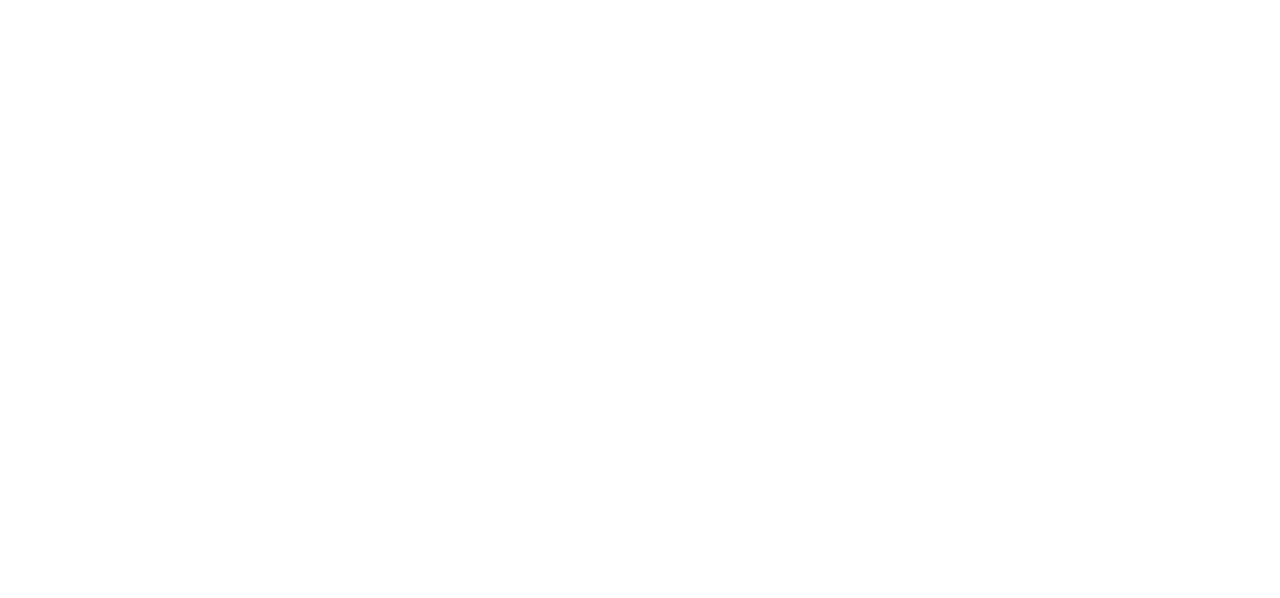
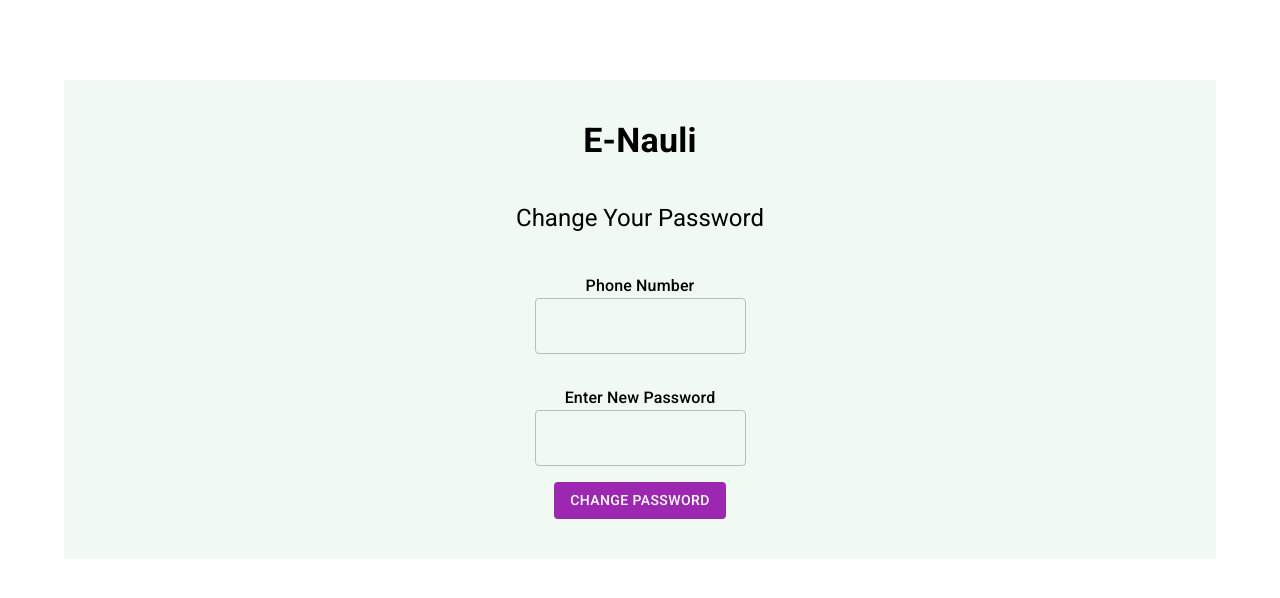
Before and after one commit to Joseph-Mutua/enauli-client, a React (Create React App) app: page /change-password in a window 1280 px wide. Before the commit this address had no page. Shown: the top 598 px of the page. Built offline with nearby package versions, Linux system fonts and the light colour scheme.

Commit message:
Add change password form

```diff
--- a/src/App.js
+++ b/src/App.js
@@ -7,6 +7,7 @@ import SignUp from "./pages/SignUp";
 import ResetPassword from "./pages/ResetPassword";
 import Homepage from "./pages/Homepage";
 import PrivateRoute from "./pages/PrivateRoute";
+import ChangePassword from "./pages/ChangePassword";
 
 function App() {
   return (
@@ -24,6 +25,8 @@ function App() {
             </PrivateRoute>
           }
         />
+
+        <Route path="change-password" element={<ChangePassword/>}/>
       </Routes>
     </div>
   );
--- /dev/null
+++ b/src/components/nav/UserProfile.js
@@ -0,0 +1,87 @@
+import React, { useState } from "react";
+import { useNavigate } from "react-router-dom";
+import {
+  Box,
+  Stack,
+  AppBar,
+  CssBaseline,
+  IconButton,
+  Menu,
+  MenuItem,
+} from "@mui/material";
+
+import AccountCircle from "@mui/icons-material/AccountCircle";
+
+import { isAuth, signout } from "../../helpers/auth";
+
+const UserProfile = () => {
+  const [anchorEl, setAnchorEl] = useState(null);
+  const navigate = useNavigate();
+
+  const handleMenu = (event) => {
+    setAnchorEl(event.currentTarget);
+  };
+
+  const handleClose = () => {
+    setAnchorEl(null);
+  };
+
+  const handlePasswordChange = () => {
+    navigate("/change-password");
+  };
+
+  const handleLogout = () => {
+    signout(() => {
+      navigate("/");
+    });
+  };
+
+  return (
+    <Box sx={{ flexGrow: 1 }}>
+      <CssBaseline />
+      <AppBar disableElevation position="static">
+        <Stack>
+          {isAuth() && (
+            <Stack direction="row" justifyContent="flex-end">
+              <Box>
+                {" "}
+                <IconButton
+                  size="large"
+                  aria-label="account of current user"
+                  aria-controls="menu-appbar"
+                  aria-haspopup="true"
+                  onClick={handleMenu}
+                  color="inherit"
+                >
+                  <AccountCircle />
+                </IconButton>
+                <Menu
+                  id="menu-appbar"
+                  anchorEl={anchorEl}
+                  anchorOrigin={{
+                    vertical: "top",
+                    horizontal: "right",
+                  }}
+                  keepMounted
+                  transformOrigin={{
+                    vertical: "top",
+                    horizontal: "right",
+                  }}
+                  open={Boolean(anchorEl)}
+                  onClose={handleClose}
+                >
+                  <MenuItem onClick={handlePasswordChange}>
+                    Change Password
+                  </MenuItem>
+                  <MenuItem onClick={handleLogout}>Logout</MenuItem>
+                </Menu>
+              </Box>
+            </Stack>
+          )}
+        </Stack>
+      </AppBar>
+    </Box>
+  );
+};
+
+export default UserProfile;
--- /dev/null
+++ b/src/pages/ChangePassword.js
@@ -0,0 +1,122 @@
+import React, { useState } from "react";
+import { useNavigate } from "react-router-dom";
+import {
+  Container,
+  Stack,
+  Box,
+  Button,
+  Typography,
+  TextField,
+} from "@mui/material";
+
+// Custom Components
+import SnackBarNotification from "../components/common/SnackBarNotification";
+
+// Functions
+import { signup } from "../functions/auth";
+
+const ChangePassword = () => {
+  const [values, setValues] = useState({
+    phoneNumber: "",
+    password: "",
+    snackBarMessage: "",
+    openSnackbar: false,
+    severity: "success",
+  });
+  const { phoneNumber, password, openSnackbar, snackBarMessage, severity } =
+    values;
+  const navigate = useNavigate();
+  const handleChange = (prop) => (event) => {
+    setValues({ ...values, [prop]: event.target.value });
+  };
+
+  const handleClose = (event, reason) => {
+    if (reason === "clickaway") {
+      return;
+    }
+    setValues({ ...values, openSnackbar: false });
+  };
+
+  const handleSubmit = async (e) => {
+    e.preventDefault();
+    if (phoneNumber && password) {
+      console.log("PHONE NUMBER", phoneNumber, "PASSWORD", password);
+
+      try {
+        const res = await signup(phoneNumber, password);
+        console.log(res);
+
+        navigate("/");
+        setValues({
+          ...values,
+          snackBarMessage: res.data.message,
+          severity: "success",
+          openSnackbar: true,
+        });
+      } catch (err) {
+        console.log(err);
+        setValues({
+          ...values,
+          snackBarMessage: err.response.data.error,
+          severity: "error",
+          openSnackbar: true,
+        });
+      }
+    }
+  };
+
+  return (
+    <Container maxWdith="xl">
+      <Stack sx={{ bgcolor: "#f0faf3", mt: 10 }}>
+        <SnackBarNotification
+          openSnackbar={openSnackbar}
+          handleClose={handleClose}
+          snackBarMessage={snackBarMessage}
+          severity={severity}
+        />
+        <Typography variant="h4" fontWeight="600" sx={{ mt: 5 }}>
+          E-Nauli
+        </Typography>
+
+        <Typography variant="h5" fontWeight="400" sx={{ mt: 5 }}>
+          Change Your Password
+        </Typography>
+
+        <form autoComplete="off" onSubmit={(e) => handleSubmit(e)}>
+          <Box sx={{ mt: 5 }}>
+            <Typography sx={{ mt: 4 }} fontWeight="500">
+              Phone Number
+            </Typography>
+            <TextField
+              onChange={handleChange("phoneNumber")}
+              name="phoneNumber"
+              value={phoneNumber}
+            />
+            <Typography sx={{ mt: 4 }} fontWeight="500">
+              Enter New Password
+            </Typography>
+            <TextField
+              type="password"
+              onChange={handleChange("password")}
+              name="password"
+              value={password}
+            />
+          </Box>
+          <Box sx={{ mb: 5 }}>
+            {" "}
+            <Button
+              type="submit"
+              disableElevation
+              sx={{ bgcolor: "secondary.main", color: "white", mt: 2 }}
+              variant="contained"
+            >
+              Change Password
+            </Button>
+          </Box>
+        </form>
+      </Stack>
+    </Container>
+  );
+};
+
+export default ChangePassword;
--- a/src/pages/Homepage.js
+++ b/src/pages/Homepage.js
@@ -1,36 +1,21 @@
 import React from "react";
-import { useNavigate } from "react-router-dom";
-import { Stack, Box, Typography, Button } from "@mui/material";
+
+import { Box, Typography } from "@mui/material";
 import Grid from "@mui/material/Unstable_Grid2";
 
 // Custom Components
 import HomepageNav from "../components/nav/HomepageNav";
+import UserProfile from "../components/nav/UserProfile";
 
 // Functions
-import { isAuth, signout } from "../helpers/auth";
 
 const Homepage = () => {
-  const navigate = useNavigate();
   return (
     <Box>
+      <UserProfile/>
       <Typography sx={{ mt: 5 }} variant="h4" fontWeight="500">
         Homepage
       </Typography>
-      {isAuth() && (
-        <Stack direction="row" justifyContent="flex-end">
-          <Button
-            variant="text"
-            sx={{ color: "secondary.main" }}
-            onClick={() => {
-              signout(() => {
-                navigate("/");
-              });
-            }}
-          >
-            Logout
-          </Button>
-        </Stack>
-      )}
 
       <Grid container spacing={3}>
         <Grid xs={1}></Grid>
```
